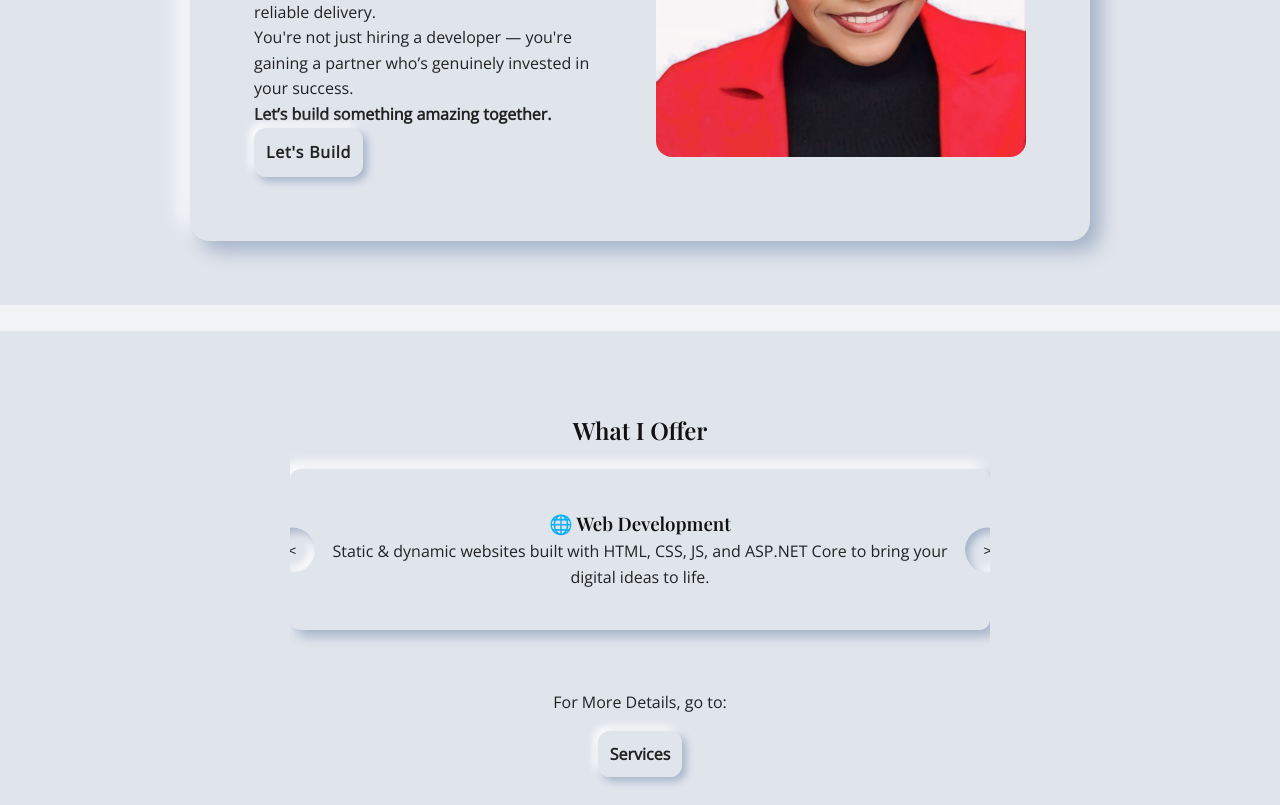
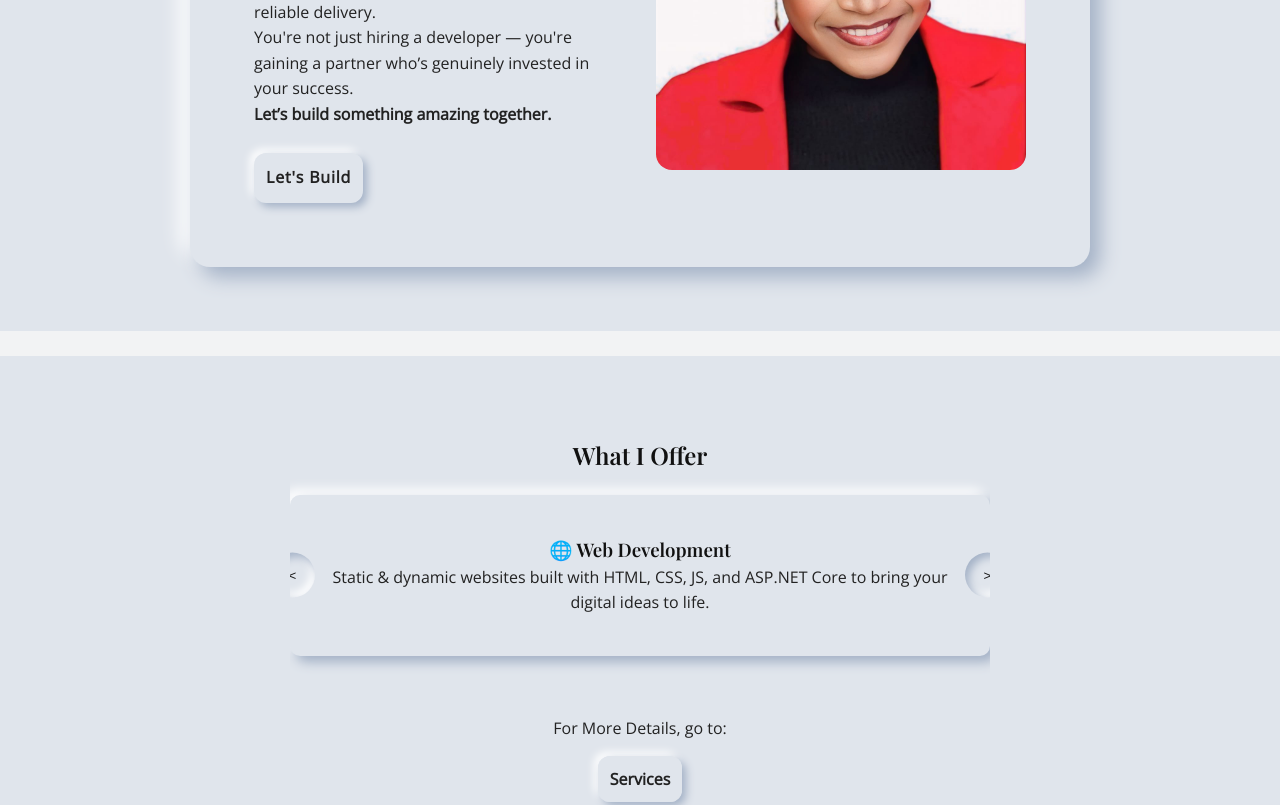
Before and after one commit to tawheeda/ltdevstudio, a plain HTML site: page index.html in a window 1280 px wide. Shown: the part 980-1785 px from the top of the page. Drawn offline with nearby package versions, Linux system fonts and the light colour scheme.

Commit message:
Update index.html

```diff
--- a/index.html
+++ b/index.html
@@ -55,7 +55,7 @@
             </p>
             <p><strong>Let’s build something amazing together.</strong></p>
 
-            <a href="#" class="btn neumorphic-button" onclick="openIdeaForm()">Let's Build</a>
+           <br> <a href="#" class="btn neumorphic-button" onclick="openIdeaForm()">Let's Build</a>
         </div>
 
         <!-- About Image -->
@@ -167,4 +167,5 @@
     <script src="script.js" defer></script>
 
 </body>
+
 </html>
```
